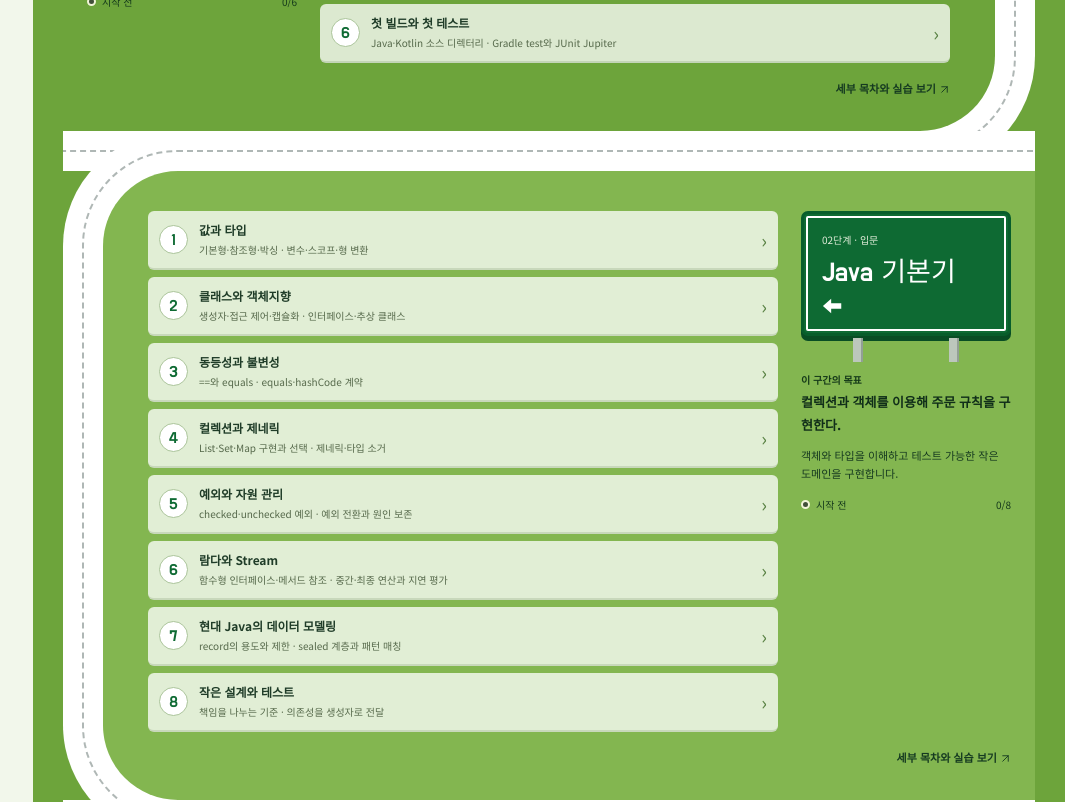
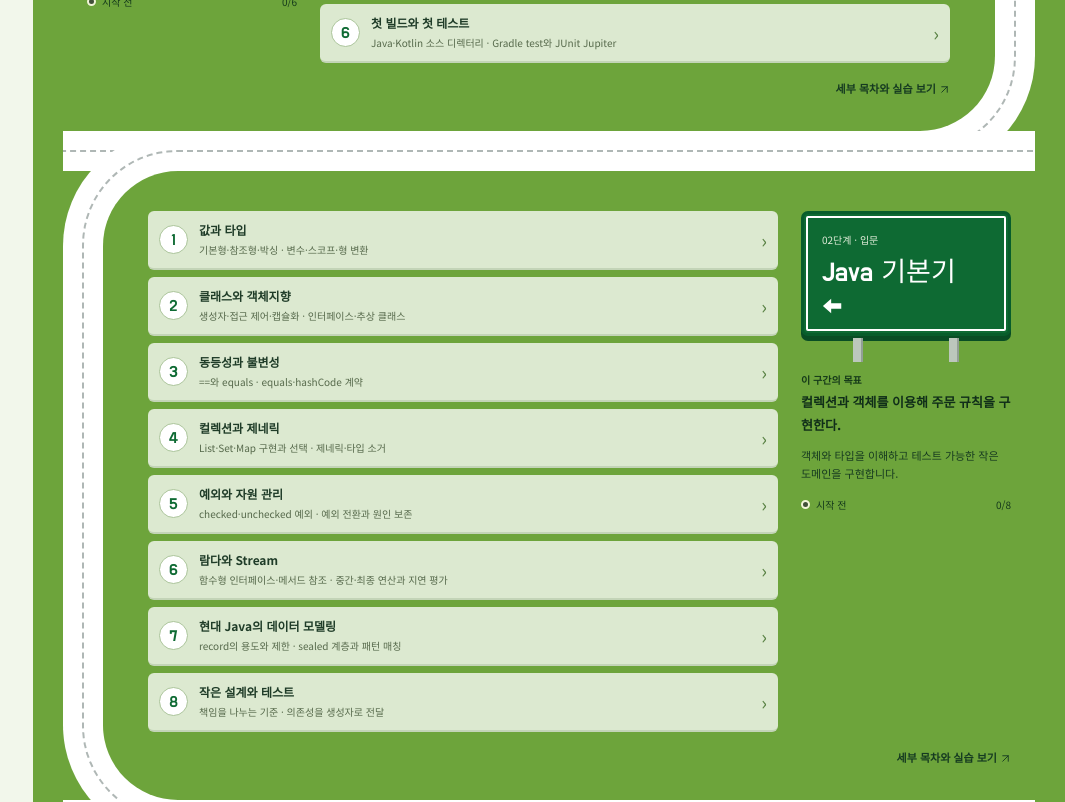
Before and after one commit to tmp-it-play/backend-study-roadmap-with-jvm, a Next.js app: page / in a window 1280 px wide. Shown: the part 1300-2102 px from the top of the page, without its empty margins (215-1280 px from the left). Built offline with nearby package versions, Linux system fonts and the light colour scheme.

Commit message:
fix(roadmap): 도로 구간과 바깥 배경색 통일

```diff
--- a/src/app/globals.css
+++ b/src/app/globals.css
@@ -1,6 +1,6 @@
 :root {
   --sky: #5ec2ec; --sky-light: #d1f0fc; --sun: #ffd43b;
-  --sign: #0e6a33; --sign-dark: #094d24; --grass: #6da43b; --grass-light: #83b650;
+  --sign: #0e6a33; --sign-dark: #094d24; --grass: #6da43b;
   --city: #1f3449; --city-2: #456279; --window: #9bb9c5;
   --ink: #233b2b; --sub: #536658; --line: #d8e4cd; --paper: #fff; --page: #f2f7eb;
   --orange: #ba510c; --head: 60px; --side: 248px;
@@ -116,7 +116,6 @@
 .track { --road-width: 40px; --road-radius: 115px; max-width: 1050px; padding: 0 30px; margin: 58px auto 0; }
 .lap { position: relative; border: var(--road-width) solid #fff; margin-top: calc(-1 * var(--road-width)); background: var(--grass); }
 .lap:first-child { margin-top: 0; }
-.lap:nth-child(even) { background: var(--grass-light); }
 .lap.right { border-left: none; border-radius: 0 var(--road-radius) var(--road-radius) 0; padding: 40px 45px 33px 24px; }
 .lap.left { border-right: none; border-radius: var(--road-radius) 0 0 var(--road-radius); padding: 40px 24px 33px 45px; }
 .lap::before { content: ''; position: absolute; pointer-events: none; top: calc(-1 * var(--road-width) / 2 - 1px); bottom: calc(-1 * var(--road-width) / 2 - 1px); border: 2px dashed #afb7b5; }
```
